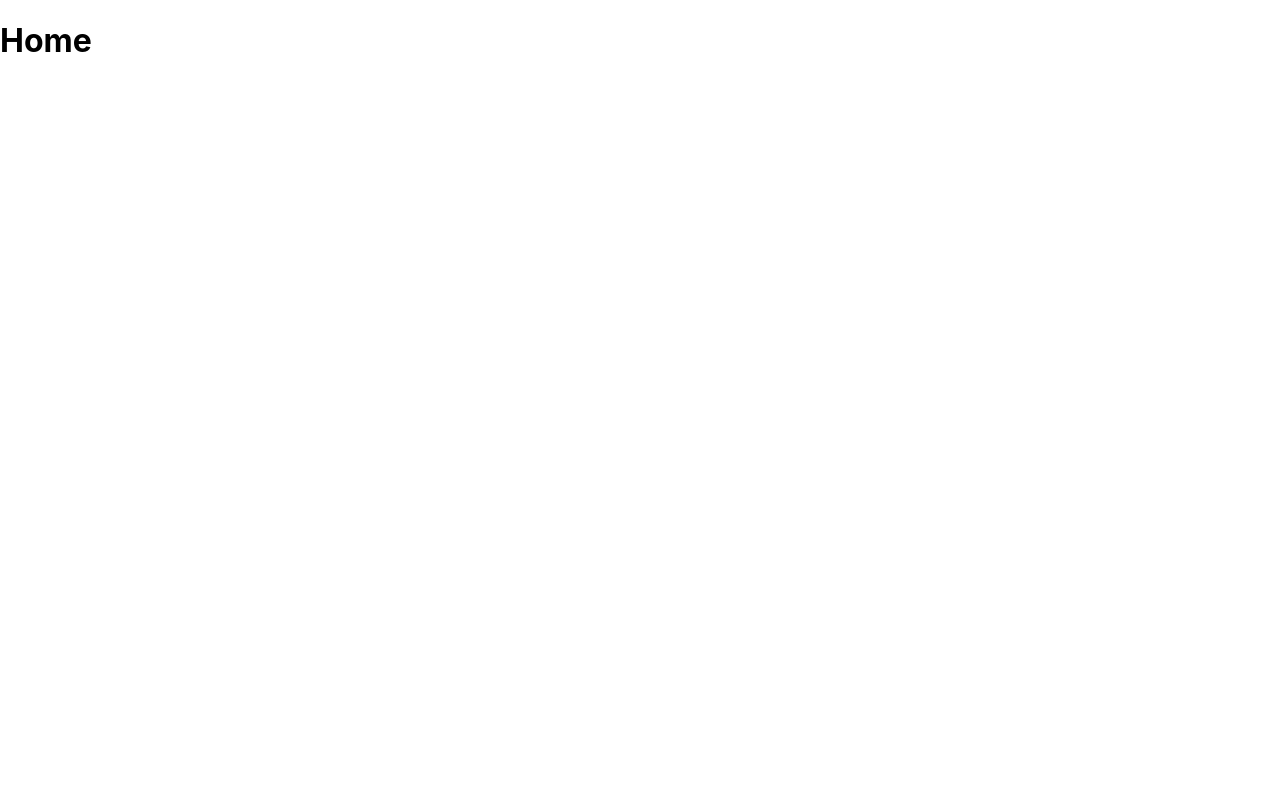
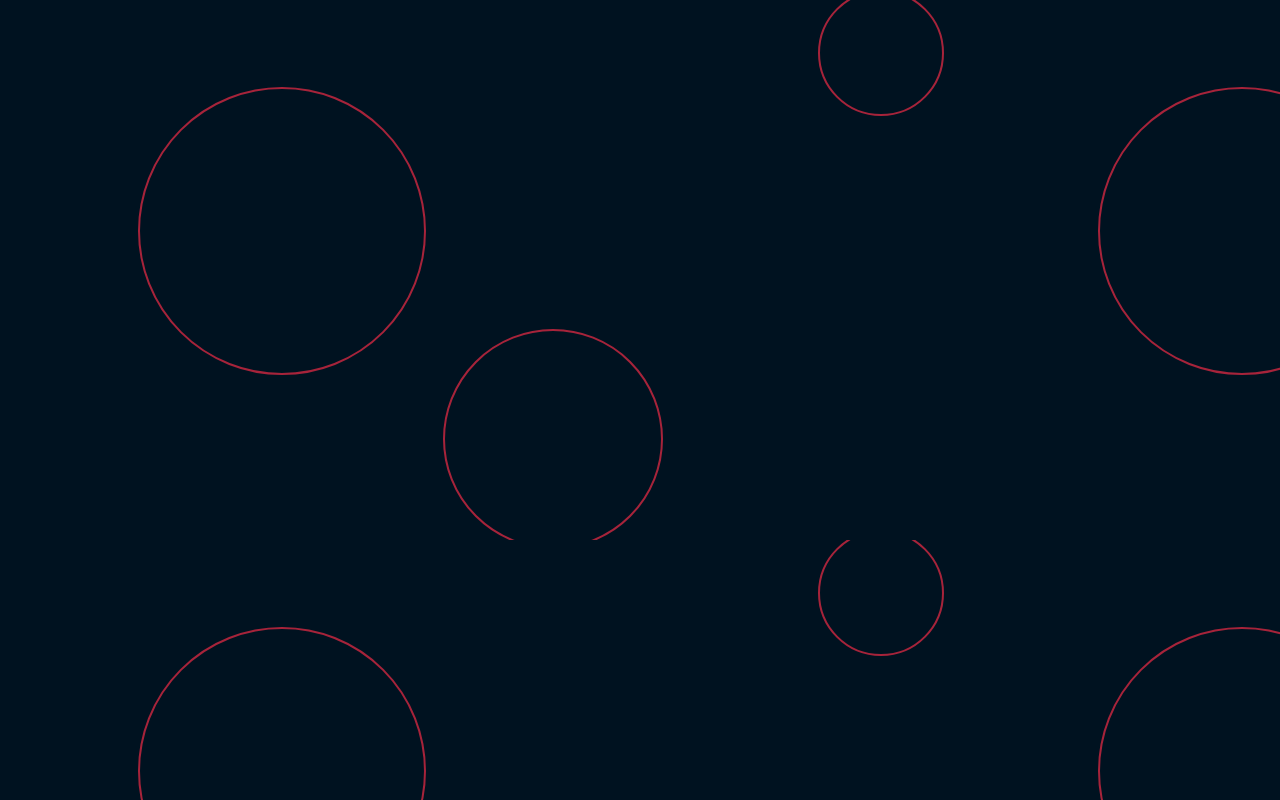
Before and after one commit to VVSD-Charan/Portfolio, a React (Create React App) app in the folder client/: page / in a window 1280 px wide. Built offline with nearby package versions, Linux system fonts and the light colour scheme.

Commit message:
Created background image and added

```diff
--- a/client/public/index.html
+++ b/client/public/index.html
@@ -24,6 +24,7 @@
       work correctly both with client-side routing and a non-root public URL.
       Learn how to configure a non-root public URL by running `npm run build`.
     -->
+    <link href="https://cdn.jsdelivr.net/npm/bootstrap@5.0.2/dist/css/bootstrap.min.css" rel="stylesheet" integrity="sha384-EVSTQN3/azprG1Anm3QDgpJLIm9Nao0Yz1ztcQTwFspd3yD65VohhpuuCOmLASjC" crossorigin="anonymous">
     <title>VVSD Charan</title>
   </head>
   <body>
--- a/client/src/App.js
+++ b/client/src/App.js
@@ -5,6 +5,7 @@
 import Projects from './pages/Projects.js';
 import Courses from './pages/Courses.js';
 import Contact from './pages/Contact.js';
+import './stylesheets/home.css'
 
 function App() {
   return (
--- a/client/src/pages/Home.js
+++ b/client/src/pages/Home.js
@@ -1,11 +1,13 @@
-import React from 'react'
+import React from 'react';
 
 function Home() {
-    return (
-        <div>
-            <h1>Home</h1>
-        </div>
-    )
+  return (
+    <div>
+      <div className='introduction' style={{ backgroundImage: `url('./background.svg')` }}>
+        {/* Your content here */}
+      </div>
+    </div>
+  );
 }
 
 export default Home;
--- a/client/src/stylesheets/home.css
+++ b/client/src/stylesheets/home.css
@@ -0,0 +1,4 @@
+.introduction{
+    height: 100vh;
+    width: 100%;
+}
```
Also changed, not shown: client/public/background.svg (added).
